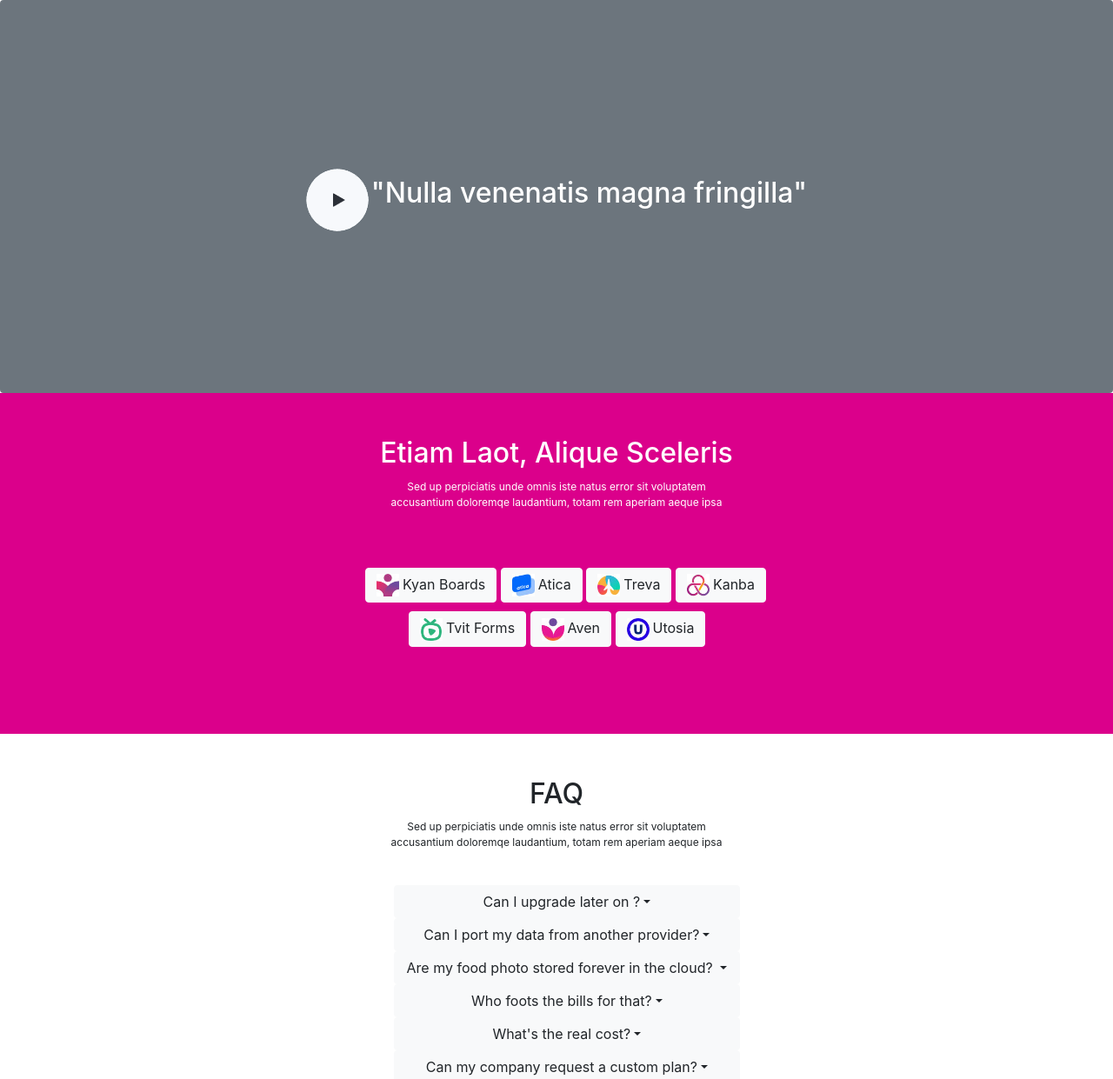
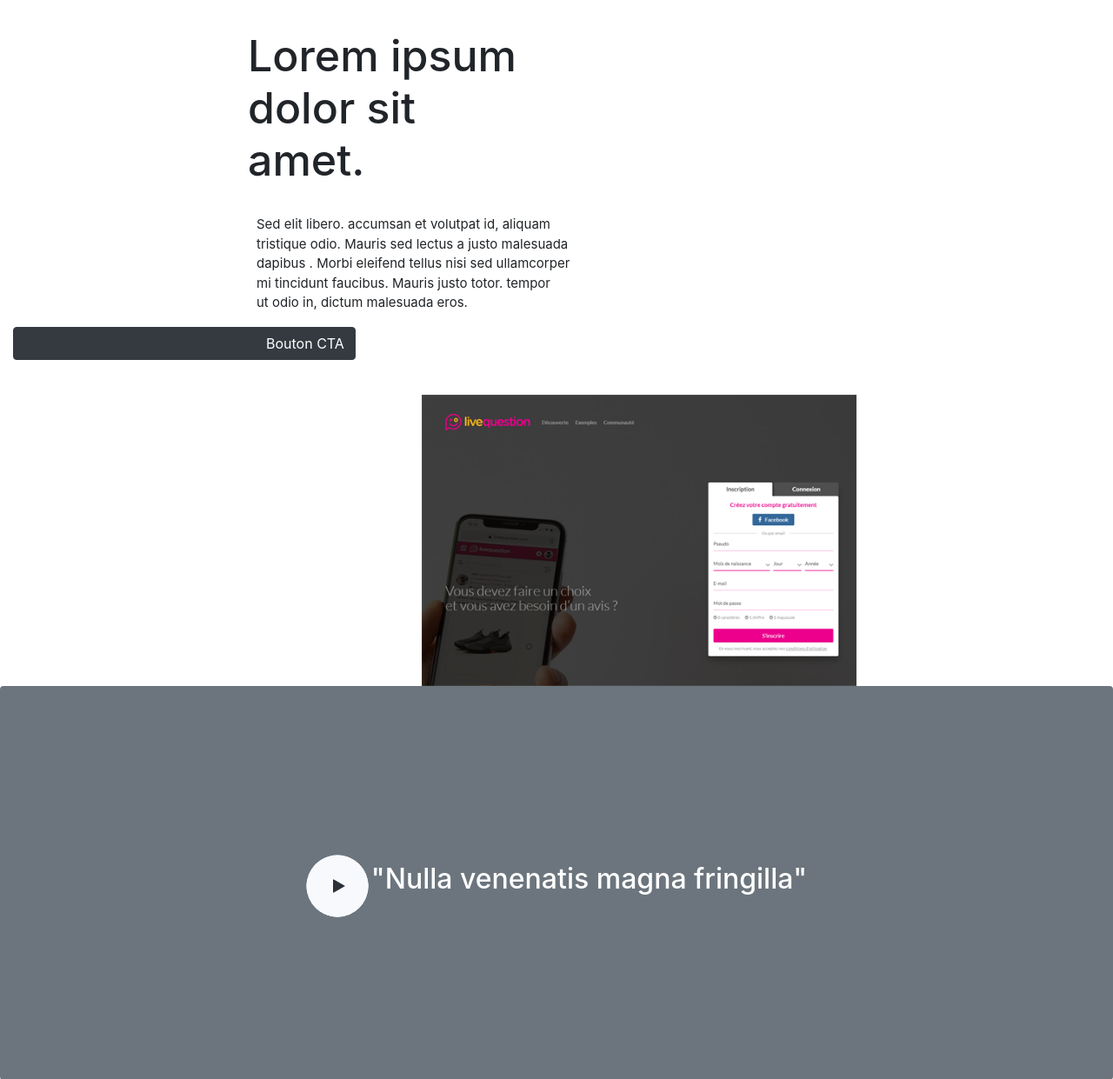
Before and after one commit to N0SAFE/livequestion, a PHP site: page / in a window 1280 px wide. Shown: the part 56-1297 px from the top of the page at 87% size. Run offline with PHP 8.4, Linux system fonts and the light colour scheme; some libraries are stand-ins or nearby versions.

Commit message:
ajout 1ere partie acceuil

```diff
--- a/Css/style_index.css
+++ b/Css/style_index.css
@@ -8,12 +8,33 @@
 
 /* ACCEUIL */
 
-.acceuil{
-	background-image:url("./images/fondDecran.png");
+ .acceuilText {
+
+ }
+
+
+
+.titreAcceuil {
+ font-size: 50px;
+ padding-left: 270px;
 }
 
-/* big black */
->>>>>>> af73dd93726e458bc0160f84350990dfa381f1ed
+.txtAcceuil {
+	font-size: 15px;
+	padding-left: 280px;
+}
+
+.imgAcceuil2 {
+	padding-right: 280px;
+	padding-top: 40px;
+	width: 780px;
+}
+
+.butoAcceuil {
+	padding-left: 290px;
+
+
+}
 
 
 /* big black */
--- a/index.php
+++ b/index.php
@@ -38,14 +38,16 @@
 </header>
 <section>
     <div class="container-fluid acceuil">
-        <div class="container acceuilText">
-
+ <!--        <img src="images/fondDecran.png" class="imgAcceuil"> -->
+    <div class="clearfix">
+        <div class="  float-left acceuilText">
+          <h1 class="titreAcceuil">Lorem ipsum<br>dolor sit<br>amet.</h1>
+          <p class="txtAcceuil">Sed elit libero. accumsan et volutpat id, aliquam<br>tristique odio. Mauris sed lectus a justo malesuada<br>dapibus . Morbi eleifend tellus nisi sed ullamcorper<br>mi tincidunt faucibus. Mauris justo totor. tempor<br>ut odio in, dictum malesuada eros.</p>
+        <button type="button" class="btn btn-dark  butoAcceuil">Bouton CTA</button>
         </div>
-        <div class="container acceuilPhoto">
-
+        <img src="images/step-1.png" class=" float-right imgAcceuil2">
         </div>
     </div>
-
 </section>
 <section>
     <div class="container-fluid bigBlack badge badge-secondary">
```
